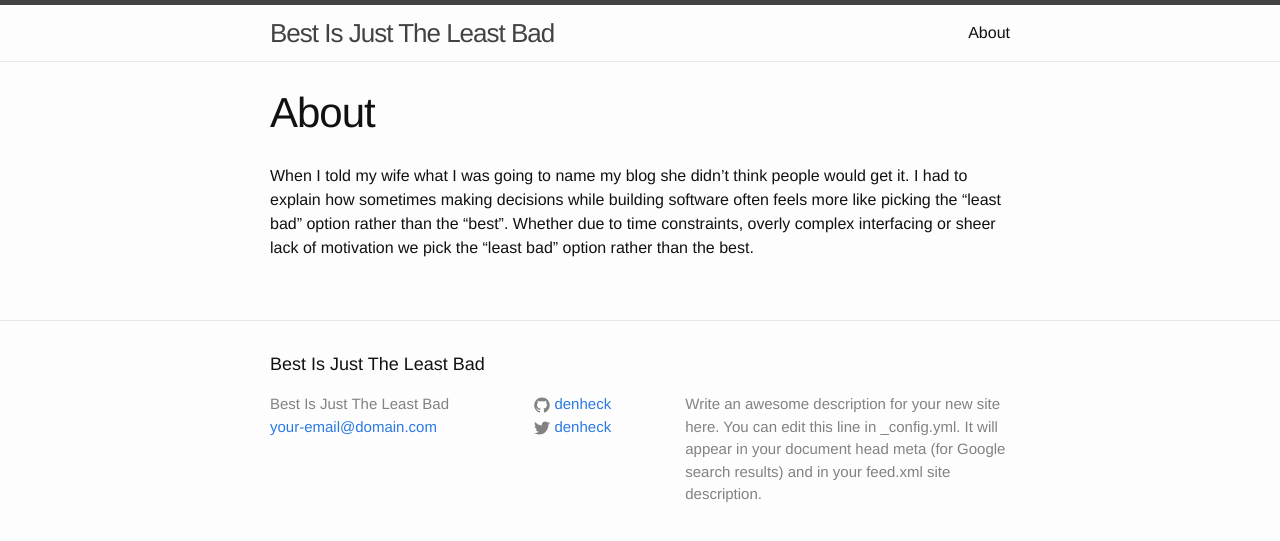
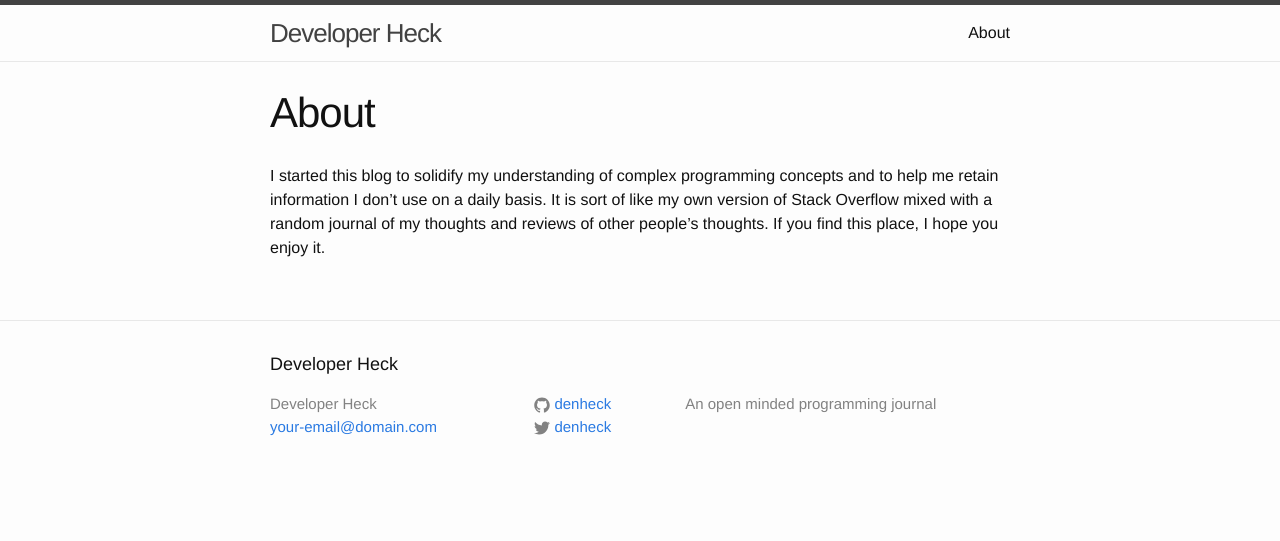
Before and after one commit to denheck/denheck.github.io, a Jekyll site: the page built from about.md, in a window 1280 px wide. Shown: the top 541 px of the page. Built offline with Jekyll 4.4.1, drawn with Linux system fonts in a browser that asks for light colours.

Commit message:
update about page and config

```diff
--- a/_config.yml
+++ b/_config.yml
@@ -1,10 +1,8 @@
 # Site settings
-title: Best Is Just The Least Bad
+title: Developer Heck
 email: your-email@domain.com
 description: > # this means to ignore newlines until "baseurl:"
-  Write an awesome description for your new site here. You can edit this
-  line in _config.yml. It will appear in your document head meta (for
-  Google search results) and in your feed.xml site description.
+  An open minded programming journal
 baseurl: "" # the subpath of your site, e.g. /blog/
 url: "http://yourdomain.com" # the base hostname & protocol for your site
 twitter_username: denheck
--- a/about.md
+++ b/about.md
@@ -4,4 +4,4 @@ title: About
 permalink: /about/
 ---
 
-When I told my wife what I was going to name my blog she didn't think people would get it. I had to explain how sometimes making decisions while building software often feels more like picking the "least bad" option rather than the "best". Whether due to time constraints, overly complex interfacing or sheer lack of motivation we pick the "least bad" option rather than the best.
+I started this blog to solidify my understanding of complex programming concepts and to help me retain information I don't use on a daily basis. It is sort of like my own version of Stack Overflow mixed with a random journal of my thoughts and reviews of other people's thoughts. If you find this place, I hope you enjoy it.
```
